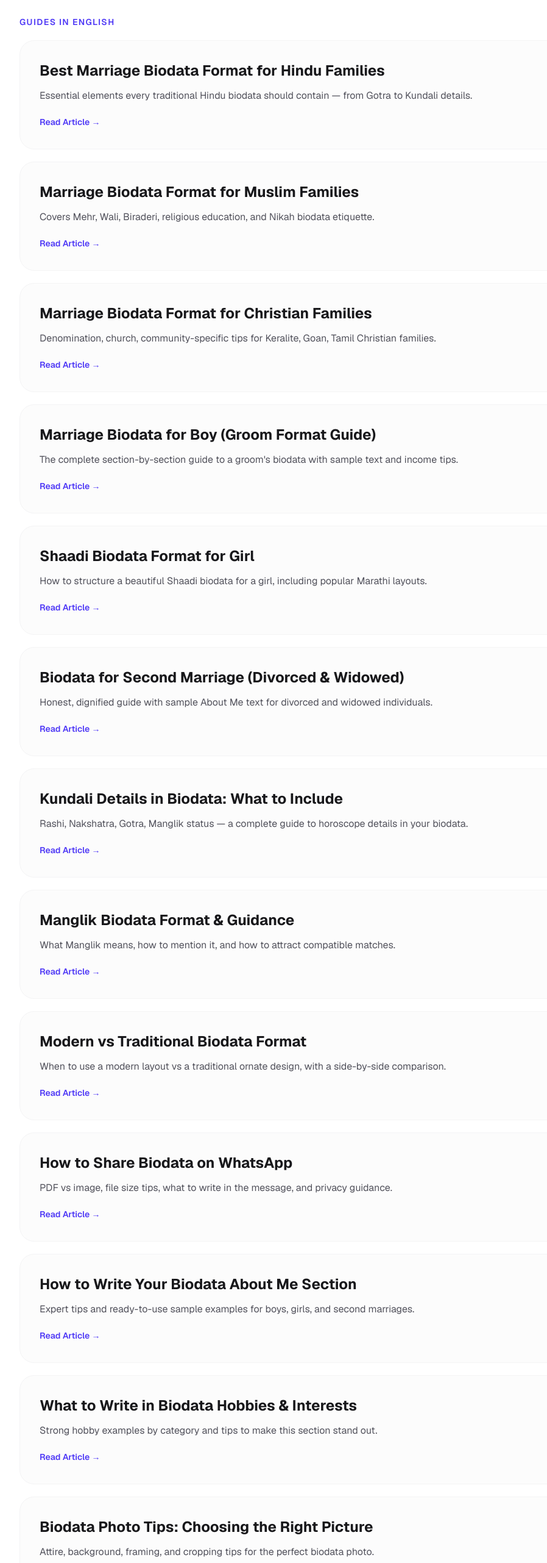
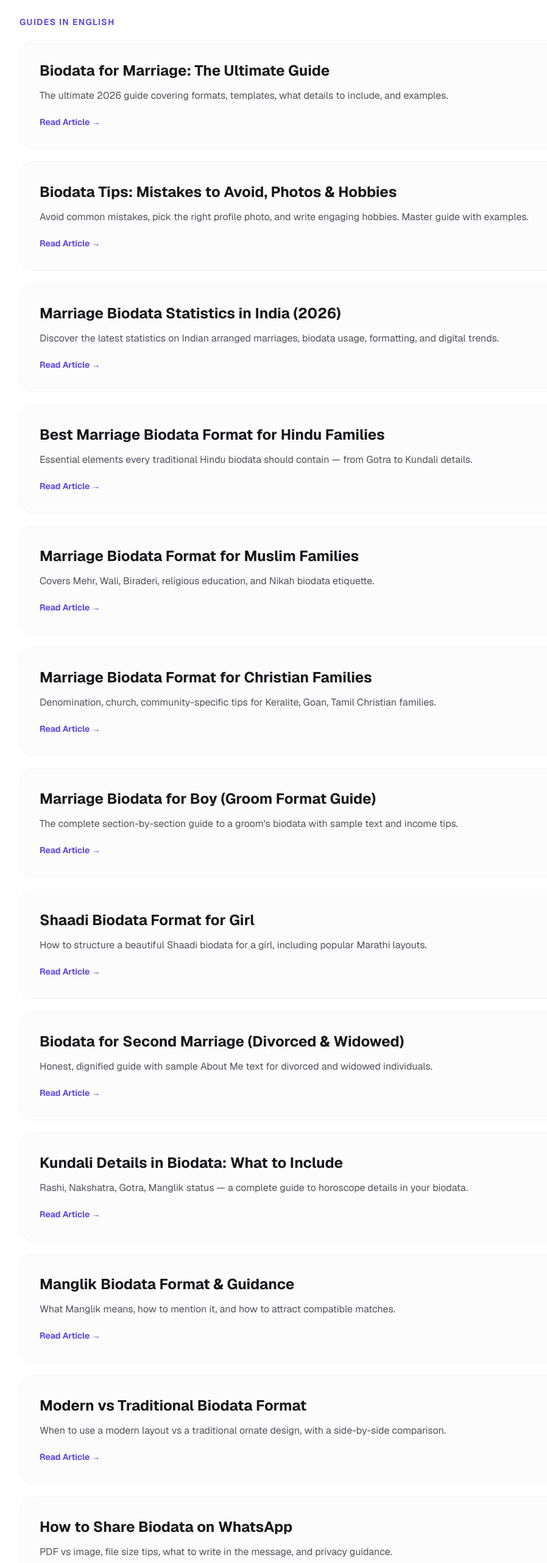
Before and after one commit to biodatabuilderapp-rajank/biodata, a Next.js app: page /articles in a window 1280 px wide. Shown: the part 234-2797 px from the top of the page at 61% size, without its empty margins (160-1058 px from the left). Built offline with nearby package versions, Linux system fonts and the light colour scheme.

Commit message:
Update /articles index page to reflect new content strategy

```diff
--- a/src/app/articles/page.tsx
+++ b/src/app/articles/page.tsx
@@ -12,6 +12,9 @@ export const metadata = {
 };
 
 const ENGLISH_ARTICLES = [
+  { title: "Biodata for Marriage: The Ultimate Guide", slug: "biodata-for-marriage", desc: "The ultimate 2026 guide covering formats, templates, what details to include, and examples." },
+  { title: "Biodata Tips: Mistakes to Avoid, Photos & Hobbies", slug: "biodata-tips", desc: "Avoid common mistakes, pick the right profile photo, and write engaging hobbies. Master guide with examples." },
+  { title: "Marriage Biodata Statistics in India (2026)", slug: "marriage-biodata-statistics-india", desc: "Discover the latest statistics on Indian arranged marriages, biodata usage, formatting, and digital trends." },
   { title: "Best Marriage Biodata Format for Hindu Families", slug: "best-marriage-biodata-format-for-hindu", desc: "Essential elements every traditional Hindu biodata should contain — from Gotra to Kundali details." },
   { title: "Marriage Biodata Format for Muslim Families", slug: "marriage-biodata-format-for-muslim", desc: "Covers Mehr, Wali, Biraderi, religious education, and Nikah biodata etiquette." },
   { title: "Marriage Biodata Format for Christian Families", slug: "marriage-biodata-format-for-christian", desc: "Denomination, church, community-specific tips for Keralite, Goan, Tamil Christian families." },
@@ -23,15 +26,13 @@ const ENGLISH_ARTICLES = [
   { title: "Modern vs Traditional Biodata Format", slug: "modern-vs-traditional-biodata", desc: "When to use a modern layout vs a traditional ornate design, with a side-by-side comparison." },
   { title: "How to Share Biodata on WhatsApp", slug: "biodata-format-for-whatsapp", desc: "PDF vs image, file size tips, what to write in the message, and privacy guidance." },
   { title: "How to Write Your Biodata About Me Section", slug: "how-to-write-biodata-about-me", desc: "Expert tips and ready-to-use sample examples for boys, girls, and second marriages." },
-  { title: "What to Write in Biodata Hobbies & Interests", slug: "what-to-write-in-biodata-hobbies", desc: "Strong hobby examples by category and tips to make this section stand out." },
-  { title: "Biodata Photo Tips: Choosing the Right Picture", slug: "biodata-photo-tips", desc: "Attire, background, framing, and cropping tips for the perfect biodata photo." },
-  { title: "10 Common Biodata Mistakes to Avoid", slug: "biodata-mistakes-to-avoid", desc: "Real before/after examples of the most common biodata errors and how to fix them." },
   { title: "Simple Biodata Format for Job PDF", slug: "simple-biodata-format-for-job-pdf", desc: "How to format a simple, professional biodata for job applications." },
   { title: "Biodata vs Resume vs CV — The Real Difference", slug: "biodata-vs-resume-difference", desc: "When to use a biodata, a resume, or a CV — and what each document contains." },
 ];
 
 const REGIONAL_ARTICLES = [
-  { title: "विवाह बायोडाटा फॉर्मेट हिंदी में", slug: "vivah-biodata-format-hindi", desc: "हिंदी में शादी का बायोडाटा कैसे बनाएं? सही जानकारी, फॉर्मेट और PDF डाउनलोड।", lang: "हिंदी" },
+  { title: "विवाह बायोडाटा फॉर्मेट हिंदी में", slug: "biodata-format-hindi", desc: "हिंदी में शादी का बायोडाटा कैसे बनाएं? सही जानकारी, फॉर्मेट और PDF डाउनलोड।", lang: "हिंदी" },
+  { title: "How to Write a Marriage Biodata in Hindi", slug: "vivah-biodata-format-hindi", desc: "A detailed breakdown of writing a format specifically geared for Hindi speaking families.", lang: "हिंदी" },
   { title: "लग्न बायोडाटा फॉर्मेट मराठी", slug: "lagna-biodata-format-marathi", desc: "मराठी मध्ये लग्न बायोडाटा कसा तयार करायचा? योग्य माहिती व विनामूल्य PDF.", lang: "मराठी" },
   { title: "લગ્ન બાયોડેટા ફોર્મેટ ગુજરાતી", slug: "lagna-biodata-format-gujarati", desc: "ગુજરાતીમાં લગ્ન બાયોડેટા કેવી રીતે બનાવવો? સાચી માહિતી અને મફ્ત PDF.", lang: "ગુજરાતી" },
   { title: "வி வாஹ பயோடேட்டா வடிவம் தமிழில்", slug: "thirumanam-biodata-format-tamil", desc: "தமிழில் திருமண பயோடேட்டா எப்படி தயாரிப்பது? சரியான வடிவம் மற்றும் இலவச PDF.", lang: "தமிழ்" },
```
